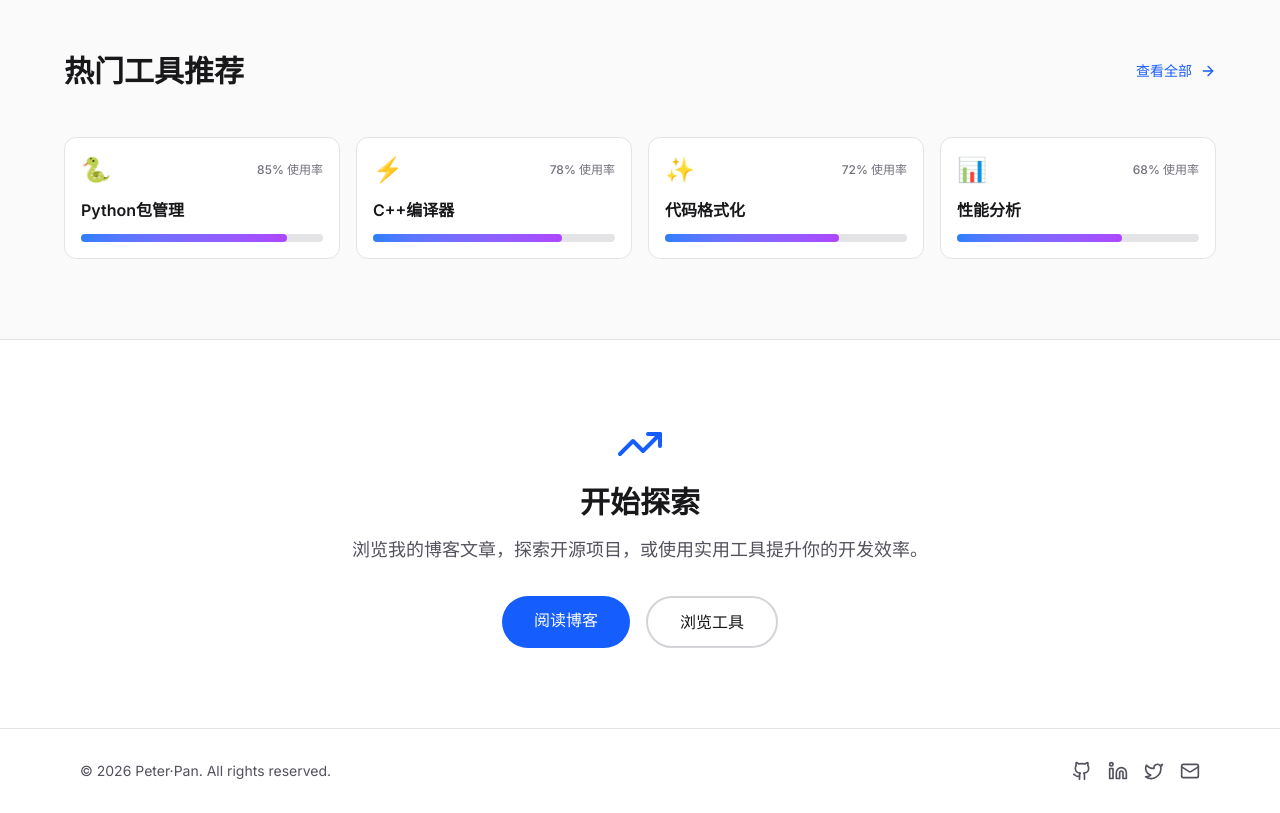
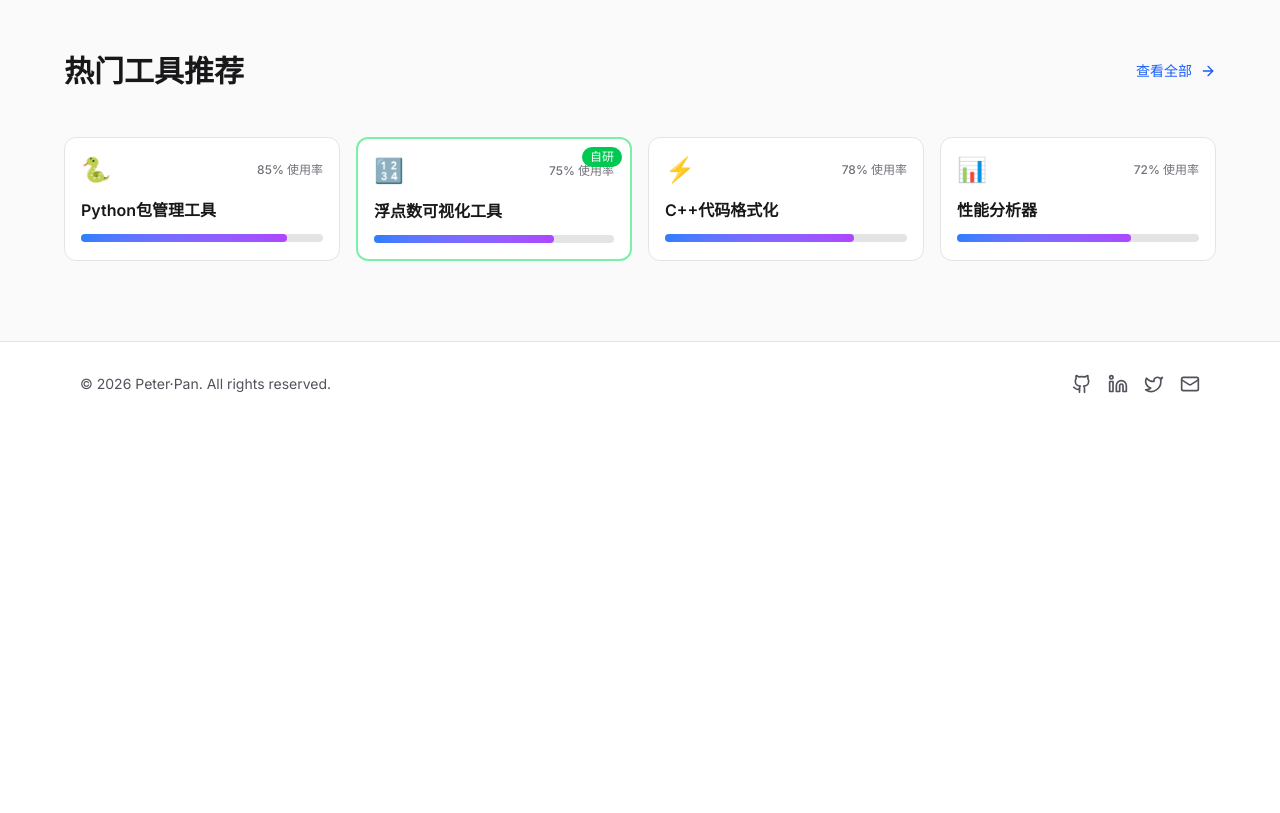
Before and after one commit to panmcai/Peter-Pan, a Next.js app: page / in a window 1280 px wide. Shown: the part 1040-1853 px from the top of the page. After the commit the page ends 1466 px from the top, so only its background shows below. Built offline with nearby package versions, Linux system fonts and the light colour scheme.

Commit message:
Update page.tsx

```diff
--- a/src/app/page.tsx
+++ b/src/app/page.tsx
@@ -1,6 +1,6 @@
 'use client';
 
-import { ArrowRight, Code, BookOpen, Wrench, Users, TrendingUp, Palette } from 'lucide-react';
+import { ArrowRight, Code, BookOpen, Wrench, Users, Palette } from 'lucide-react';
 import Link from 'next/link';
 import { useEffect, useState } from 'react';
 
@@ -57,26 +57,26 @@ export default function Home() {
 
   const quickLinks = [
     {
+      title: '实用工具',
+      description: '开发工具集合，提升你的工作效率',
+      icon: Wrench,
+      href: '/tools',
+      color: 'from-green-500 to-emerald-500',
+    },
+    {
       title: '技术博客',
       description: '分享编程知识、技术见解和最佳实践',
       icon: BookOpen,
       href: '/blog',
       color: 'from-purple-500 to-pink-500',
     },
-    {
-      title: '实用工具',
-      description: '开发工具集合，提升你的工作效率',
-      icon: Wrench,
-      href: '/tools',
-      color: 'from-green-500 to-emerald-500',
-    },
   ];
 
   const featuredTools = [
-    { name: 'Python包管理', usage: 85, icon: '🐍' },
-    { name: 'C++编译器', usage: 78, icon: '⚡' },
-    { name: '代码格式化', usage: 72, icon: '✨' },
-    { name: '性能分析', usage: 68, icon: '📊' },
+    { name: 'Python包管理工具', usage: 85, icon: '🐍', link: 'https://pypi.org/' },
+    { name: '浮点数可视化工具', usage: 75, icon: '🔢', link: 'https://panmcai.github.io/FloatVisualizer/', isSelfDeveloped: true },
+    { name: 'C++代码格式化', usage: 78, icon: '⚡', link: 'https://clang.llvm.org/docs/ClangFormat.html' },
+    { name: '性能分析器', usage: 72, icon: '📊', link: 'https://py-spy.readthedocs.io/' },
   ];
 
   const handleThemeChange = (themeId: string) => {
@@ -222,17 +222,29 @@ export default function Home() {
           </div>
           <div className="grid gap-4 md:grid-cols-2 lg:grid-cols-4">
             {featuredTools.map((tool, index) => (
-              <div
+              <a
                 key={index}
-                className="rounded-xl border border-zinc-200 bg-white p-4 transition-colors hover:border-blue-300 dark:border-zinc-800 dark:bg-zinc-900 dark:hover:border-blue-700"
+                href={tool.link}
+                target="_blank"
+                rel="noopener noreferrer"
+                className={`group relative overflow-hidden rounded-xl border bg-white p-4 transition-all hover:shadow-lg dark:bg-zinc-900 ${
+                  tool.isSelfDeveloped
+                    ? 'border-2 border-green-300 hover:border-green-500 dark:border-green-700 dark:hover:border-green-500'
+                    : 'border-zinc-200 hover:border-blue-300 dark:border-zinc-800 dark:hover:border-blue-700'
+                }`}
               >
+                {tool.isSelfDeveloped && (
+                  <span className="absolute right-2 top-2 rounded-full bg-green-500 px-2 py-0.5 text-xs font-medium text-white">
+                    自研
+                  </span>
+                )}
                 <div className="mb-3 flex items-center justify-between">
                   <span className="text-2xl">{tool.icon}</span>
                   <span className="text-xs font-medium text-zinc-500 dark:text-zinc-400">
                     {tool.usage}% 使用率
                   </span>
                 </div>
-                <h3 className="font-semibold text-zinc-900 dark:text-zinc-50">
+                <h3 className="font-semibold text-zinc-900 dark:text-zinc-50 group-hover:text-blue-600 dark:group-hover:text-blue-400">
                   {tool.name}
                 </h3>
                 <div className="mt-3 h-2 w-full rounded-full bg-zinc-200 dark:bg-zinc-800">
@@ -241,35 +253,8 @@ export default function Home() {
                     style={{ width: `${tool.usage}%` }}
                   />
                 </div>
-              </div>
+              </a>
             ))}
-          </div>
-        </div>
-      </section>
-
-      {/* CTA Section */}
-      <section className="border-t border-zinc-200 bg-white px-4 py-20 dark:border-zinc-800 dark:bg-black">
-        <div className="mx-auto max-w-4xl text-center">
-          <TrendingUp className="mx-auto mb-4 h-12 w-12 text-blue-600 dark:text-blue-400" />
-          <h2 className="mb-4 text-3xl font-bold text-zinc-900 dark:text-zinc-50">
-            开始探索
-          </h2>
-          <p className="mb-8 text-lg text-zinc-600 dark:text-zinc-400">
-            浏览我的博客文章，探索开源项目，或使用实用工具提升你的开发效率。
-          </p>
-          <div className="flex flex-col justify-center gap-4 sm:flex-row">
-            <Link
-              href="/blog"
-              className="rounded-full bg-blue-600 px-8 py-3 text-white transition-colors hover:bg-blue-700"
-            >
-              阅读博客
-            </Link>
-            <Link
-              href="/tools"
-              className="rounded-full border-2 border-zinc-300 px-8 py-3 transition-colors hover:border-zinc-400 dark:border-zinc-700 dark:hover:border-zinc-600"
-            >
-              浏览工具
-            </Link>
           </div>
         </div>
       </section>
```
